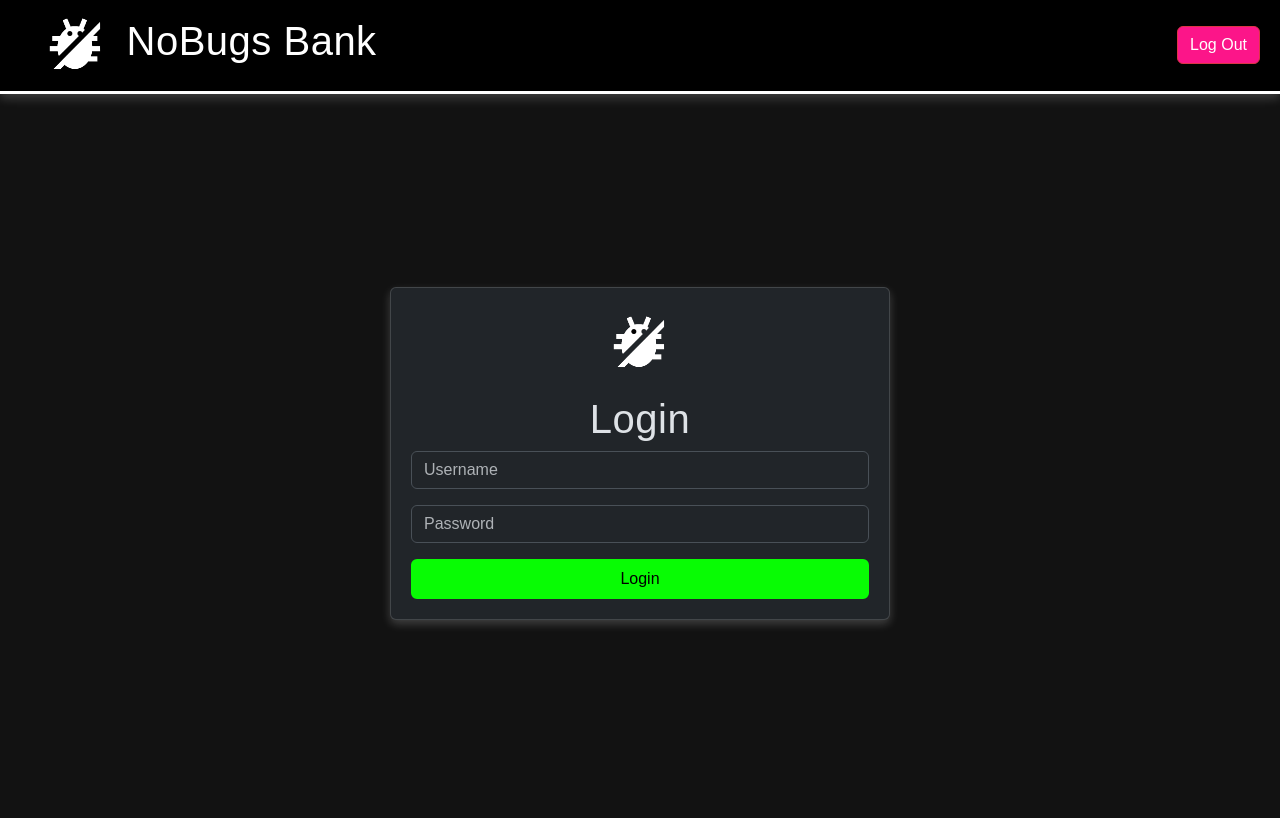
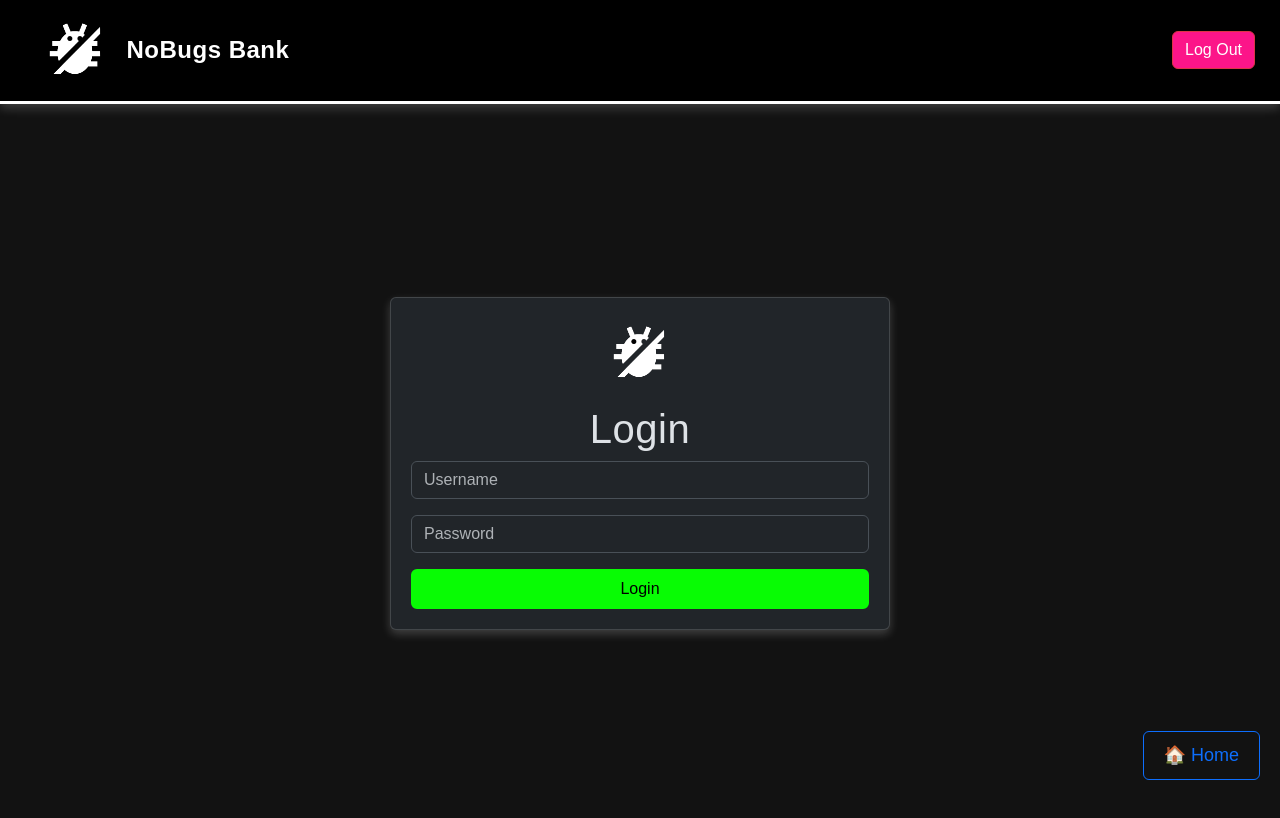
Before and after one commit to get-offer-in-qa-auto/NBank-UI, a React (Create React App) app: page / in a window 1280 px wide. Shown: the top 818 px of the page. Built offline with nearby package versions, Linux system fonts and the light colour scheme.

Commit message:
Add Repeat Transfer

```diff
--- a/src/App.js
+++ b/src/App.js
@@ -6,6 +6,7 @@ import AdminPanel from "./pages/AdminPanel";
 import UserDashboard from "./pages/UserDashboard";
 import Deposit from "./pages/Deposit";
 import Transfer from "./pages/Transfer";
+import HomeButton from "./components/HomeButton"; // ✅ Import HomeButton
 import axios from "axios";
 
 const BASE_URL = "/api"; // ✅ Ensure correct API base URL
@@ -75,6 +76,8 @@ function App() {
                 <Route path="/transfer" element={<Transfer/>}/>
                 <Route path="/" element={<Login setAuth={setAuth} theme={theme}/>}/>
             </Routes>
+            {/* ✅ Show "Home" button on all screens except Dashboard */}
+            <HomeButton />
         </Router>
     );
 }
--- /dev/null
+++ b/src/components/HomeButton.js
@@ -0,0 +1,30 @@
+import React from "react";
+import { useLocation, useNavigate } from "react-router-dom";
+
+function HomeButton() {
+    const location = useLocation();
+    const navigate = useNavigate();
+
+    // ✅ Hide the button if the user is already on the dashboard
+    if (location.pathname === "/dashboard") {
+        return null;
+    }
+
+    return (
+        <button
+            className="btn btn-outline-primary position-fixed"
+            onClick={() => navigate("/dashboard")}
+            style={{
+                bottom: "20px",
+                right: "20px",
+                padding: "10px 20px",
+                fontSize: "18px",
+                zIndex: 1050, // Ensures it's above other elements
+            }}
+        >
+            🏠 Home
+        </button>
+    );
+}
+
+export default HomeButton;
--- a/src/index.css
+++ b/src/index.css
@@ -228,3 +228,42 @@ a:hover {
 .toggle-buttons button {
   margin: 0 10px; /* ✅ Adds spacing between buttons */
 }
+
+.header h1 {
+  font-weight: bold;
+  font-size: 24px;
+  margin: 0;
+}
+
+/* ✅ Light Theme - Black Text */
+[data-bs-theme="light"] .header h1 {
+  color: black !important;
+}
+
+/* ✅ Dark Theme - White Text */
+[data-bs-theme="dark"] .header h1 {
+  color: white !important;
+}
+
+/* ✅ Default Header */
+.header {
+  display: flex;
+  justify-content: space-between;
+  align-items: center;
+  padding: 15px 25px;
+  border-bottom: 3px solid white;
+}
+
+/* ✅ Light Theme */
+[data-bs-theme="light"] .header {
+  background-color: white !important;
+  color: black !important;
+  border-bottom: 3px solid black;
+}
+
+/* ✅ Dark Theme */
+[data-bs-theme="dark"] .header {
+  background-color: black !important;
+  color: white !important;
+  border-bottom: 3px solid white;
+}
--- a/src/pages/Deposit.js
+++ b/src/pages/Deposit.js
@@ -119,7 +119,7 @@ function Deposit() {
             </div>
 
             {/* ✅ Deposit Button */}
-            <button className="btn btn-primary mt-4" onClick={handleDeposit}>
+            <button className="btn btn-primary shadow-custom mt-4" onClick={handleDeposit}>
                 💵 Deposit
             </button>
         </div>
--- a/src/pages/Transfer.js
+++ b/src/pages/Transfer.js
@@ -15,19 +15,67 @@ function Transfer() {
     const [recipientName, setRecipientName] = useState("");
     const [recipientAccount, setRecipientAccount] = useState("");
     const [amount, setAmount] = useState("");
+    const [searchQuery, setSearchQuery] = useState("");
     const [confirm, setConfirm] = useState(false);
+    const [filteredTransactions, setFilteredTransactions] = useState([]);
     const [transactions, setTransactions] = useState([]);
     const [searchUser, setSearchUser] = useState("");
     const [showModal, setShowModal] = useState(false); // ✅ Control for modal visibility
     const [repeatTransfer, setRepeatTransfer] = useState(null); // ✅ Store repeated transaction
 
 
+
     const authHeader = localStorage.getItem("authToken");
     const adminAuth = "Basic " + btoa("admin:admin"); // 🔹 Admin credentials for fetching users
 
+    // 🔹 Filter transactions based on search input
     useEffect(() => {
-        fetchAccounts();
+        if (!searchQuery) {
+            setFilteredTransactions(transactions);
+            return;
+        }
+
+        // 🔹 Match transactions by recipient username or ID
+        const matchedTransactions = transactions.filter(tx => {
+            const recipient = users.find(user => user.id === tx.relatedAccountId);
+            return recipient && (recipient.username.includes(searchQuery) || recipient.name?.includes(searchQuery));
+        });
+
+        setFilteredTransactions(matchedTransactions);
+    }, [searchQuery, transactions, users]);
+
+    useEffect(() => {
+        fetchUserTransactions();
+        fetchUsers();
+        fetchAccounts()
     }, []);
+
+
+    // 🔹 Fetch logged-in user's transactions
+    const fetchUserTransactions = async () => {
+        try {
+            const response = await axios.get(`${BASE_URL}/customer/accounts`, {
+                headers: {
+                    "Content-Type": "application/json",
+                    "Accept": "application/json",
+                    "Authorization": authHeader // 🔹 Force adding Authorization header
+                },
+                withCredentials: true            });
+
+            // 🔹 Extract transactions from all user accounts
+            const allTransactions = response.data.flatMap(account =>
+                account.transactions.map(tx => ({
+                    ...tx,
+                    senderAccountId: account.id, // ✅ Ensure sender ID is correct
+                }))
+            );
+
+            setTransactions(allTransactions);
+        } catch (error) {
+            console.error("❌ Failed to fetch transactions:", error.response?.data || error.message);
+            alert("❌ Unable to fetch transactions. Please try again.");
+        }
+    };
 
     const fetchAccounts = async () => {
         try {
@@ -97,6 +145,12 @@ function Transfer() {
     const handleTransfer = async () => {
         if (!selectedAccount || !recipientAccount || !amount || !confirm) {
             alert("❌ Please fill all fields and confirm.");
+            return;
+        }
+
+        // Prevent self-transfer
+        if (parseInt(selectedAccount) === parseInt(recipientAccount)) {
+            alert("❌ You cannot transfer money to the same account.");
             return;
         }
 
@@ -180,30 +234,65 @@ function Transfer() {
             return;
         }
 
-        const transferData = {
-            senderAccountId: parseInt(selectedAccount), // ✅ Use selected sender account
-            receiverAccountId: repeatTransfer.relatedAccountId,
-            amount: parseFloat(amount),
-        };
+        try {
+            // 🔹 Fetch all users and accounts from admin API
+            const adminResponse = await axios.get(`${BASE_URL}/admin/users`, {
+                headers: {
+                    "Content-Type": "application/json",
+                    "Accept": "application/json",
+                    "Authorization": adminAuth // 🔹 Force adding Authorization header
+                },
+                withCredentials: true
+            });
 
+            const users = adminResponse.data;
 
-        try {
+            let receiverAccountId = null;
+            let senderAccountId = null;
+
+            // 🔹 Find the transaction and determine the receiver's account ID
+            users.forEach(user => {
+                user.accounts.forEach(account => {
+                    account.transactions.forEach(tx => {
+                        if (tx.id === repeatTransfer.id) {
+                            receiverAccountId = account.id; // ✅ The account that received the transaction
+                        }
+                    });
+                });
+            });
+
+            // 🔹 Ensure the senderAccountId is properly selected by user
+            senderAccountId = parseInt(selectedAccount);
+
+            if (!receiverAccountId) {
+                alert("❌ Error: Unable to find the receiver's account.");
+                return;
+            }
+
+            const transferData = {
+                senderAccountId,
+                receiverAccountId,
+                amount: parseFloat(amount),
+            };
+
             await axios.post(`${BASE_URL}/accounts/transfer`, transferData, {
                 headers: {
                     "Content-Type": "application/json",
                     "Accept": "application/json",
-                    "Authorization": authHeader // 🔹 Force adding Authorization header
+                    "Authorization": authHeader // 🔹 Use user credentials
                 },
-                withCredentials: true            });
+                withCredentials: true
+            });
 
-            alert(`✅ Successfully transferred $${amount} to account ${repeatTransfer.relatedAccountId}!`);
+            alert(`✅ Transfer of $${amount} successful from Account ${senderAccountId} to ${receiverAccountId}!`);
             setShowModal(false); // ✅ Close modal
             setAmount(""); // ✅ Reset form
             setConfirm(false); // ✅ Reset confirmation
         } catch (error) {
-            alert(`❌ Transfer failed: ${error.response?.data || "Please try again."}`);
+            alert(`❌ Transfer failed: ${error.response?.data?.message || "Please try again."}`);
         }
     };
+
 
     return (
         <div className="container mt-4 text-center">
@@ -234,7 +323,7 @@ function Transfer() {
                         value={selectedAccount}
                         onChange={(e) => setSelectedAccount(e.target.value)}
                     >
-                        <option value="">-- Choose an account --</option>
+                        <option className="input-field" value="">-- Choose an account --</option>
                         {accounts.map((acc) => (
                             <option key={acc.id} value={acc.id}>
                                 {acc.accountNumber} (Balance: ${acc.balance.toFixed(2)})
@@ -274,7 +363,7 @@ function Transfer() {
                         <label className="form-check-label" htmlFor="confirmCheck">Confirm details are correct</label>
                     </div>
 
-                    <button className="btn-primary green-btn mt-4" onClick={handleTransfer}>
+                    <button className="btn-primary shadow-custom green-btn mt-4" onClick={handleTransfer}>
                         🚀 Send Transfer
                     </button>
                 </div>
@@ -291,7 +380,7 @@ function Transfer() {
                         value={searchUser}
                         onChange={(e) => setSearchUser(e.target.value)}
                     />
-                    <button className="custom-btn blue-btn mt-3" onClick={handleSearchTransactions}>
+                    <button className="custom-btn shadow-custom blue-btn mt-3" onClick={handleSearchTransactions}>
                         🔍 Search Transactions
                     </button>
 
@@ -304,7 +393,7 @@ function Transfer() {
                                     <br />
                                     <small>🔍 Found under: <strong>{tx.matchedName}</strong></small>
                                 </span>
-                                <button className="custom-btn pink-btn" onClick={() => handleRepeatTransfer(tx)}>
+                                <button className="custom-btn shadow-custom pink-btn" onClick={() => handleRepeatTransfer(tx)}>
                                     🔁 Repeat
                                 </button>
                             </li>
```
